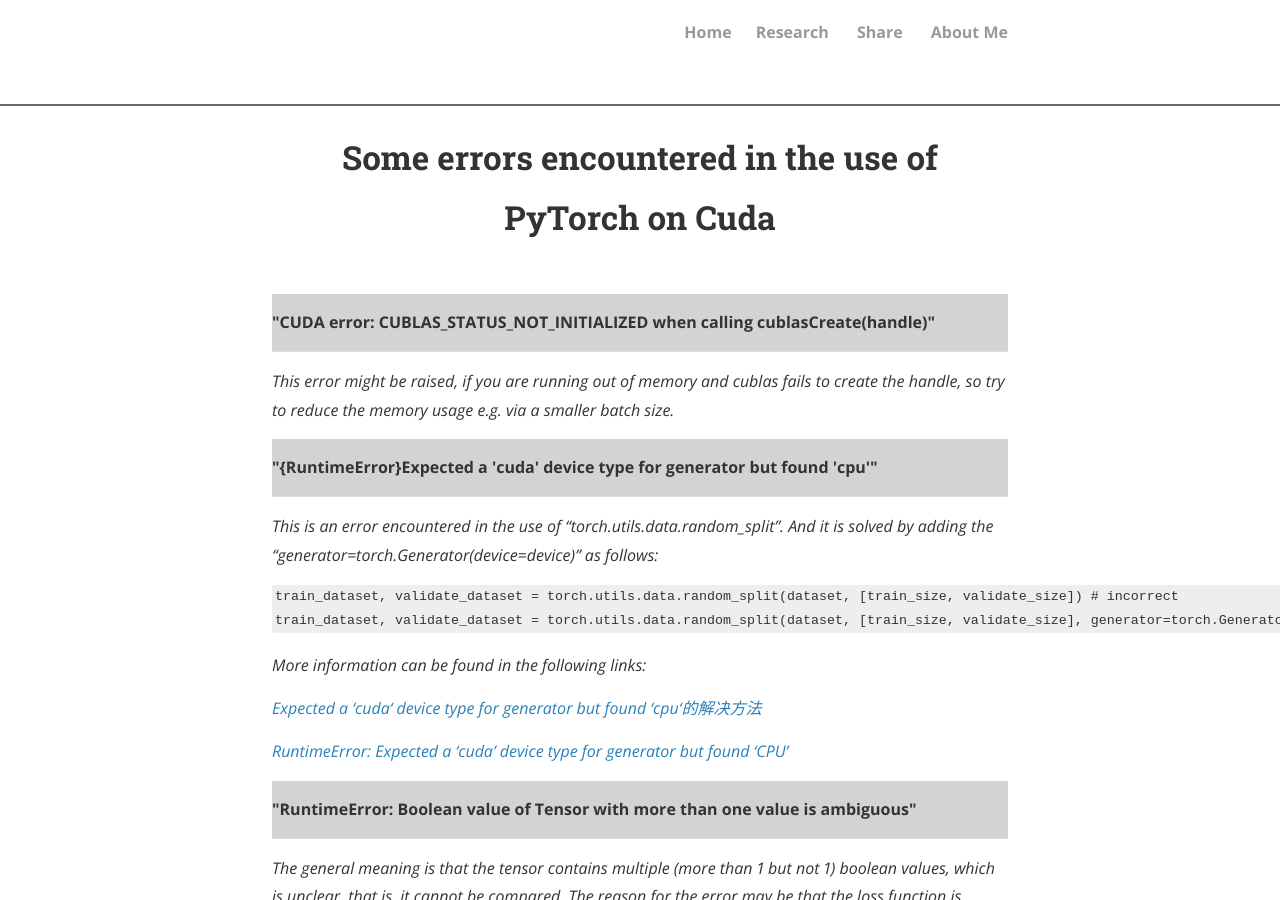
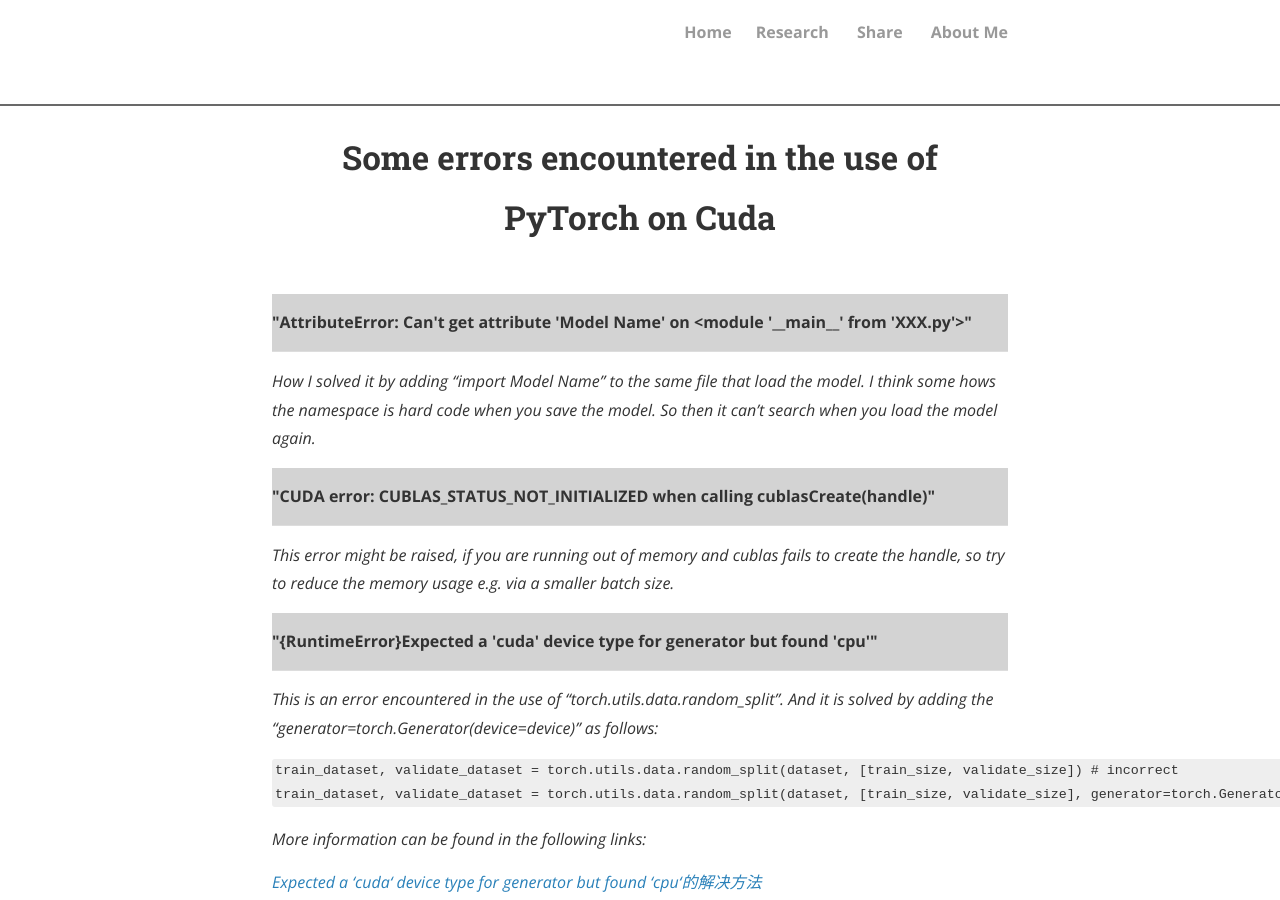
Before and after one commit to sosweetzhang/sosweetzhang.github.io, a Jekyll site: the page built from share/Experience/Some_errors_encountered_in_the_use_of_pytorch_on_Cuda.md, in a window 1280 px wide and 900 px high. Built offline with Jekyll 4.4.1, drawn with Linux system fonts in a browser that asks for light colours; nearby versions of some CDN libraries; comment, search, counter and statistics services are not loaded; a style sheet for code colours, icons or effects is not loaded.

Commit message:
Update Some_errors_encountered_in_the_use_of_pytorch_on_Cuda.md

```diff
--- a/share/Experience/Some_errors_encountered_in_the_use_of_pytorch_on_Cuda.md
+++ b/share/Experience/Some_errors_encountered_in_the_use_of_pytorch_on_Cuda.md
@@ -3,6 +3,13 @@ layout: page
 title: Some errors encountered in the use of PyTorch on Cuda
 permalink: /share/Experience/231106_1/
 ---
+
+
+<table><tr><td bgcolor=lightgray><strong>"AttributeError: Can't get attribute 'Model Name' on <module '__main__' from 'XXX.py'>" </strong></td></tr></table>
+
+<em>How I solved it by adding "import Model Name" to the same file that load the model. I think some hows the namespace is hard code when you save the model. So then it can’t search when you load the model again.</em>
+
+
 
 <table><tr><td bgcolor=lightgray><strong>"CUDA error: CUBLAS_STATUS_NOT_INITIALIZED when calling cublasCreate(handle)" </strong></td></tr></table>
 
```
